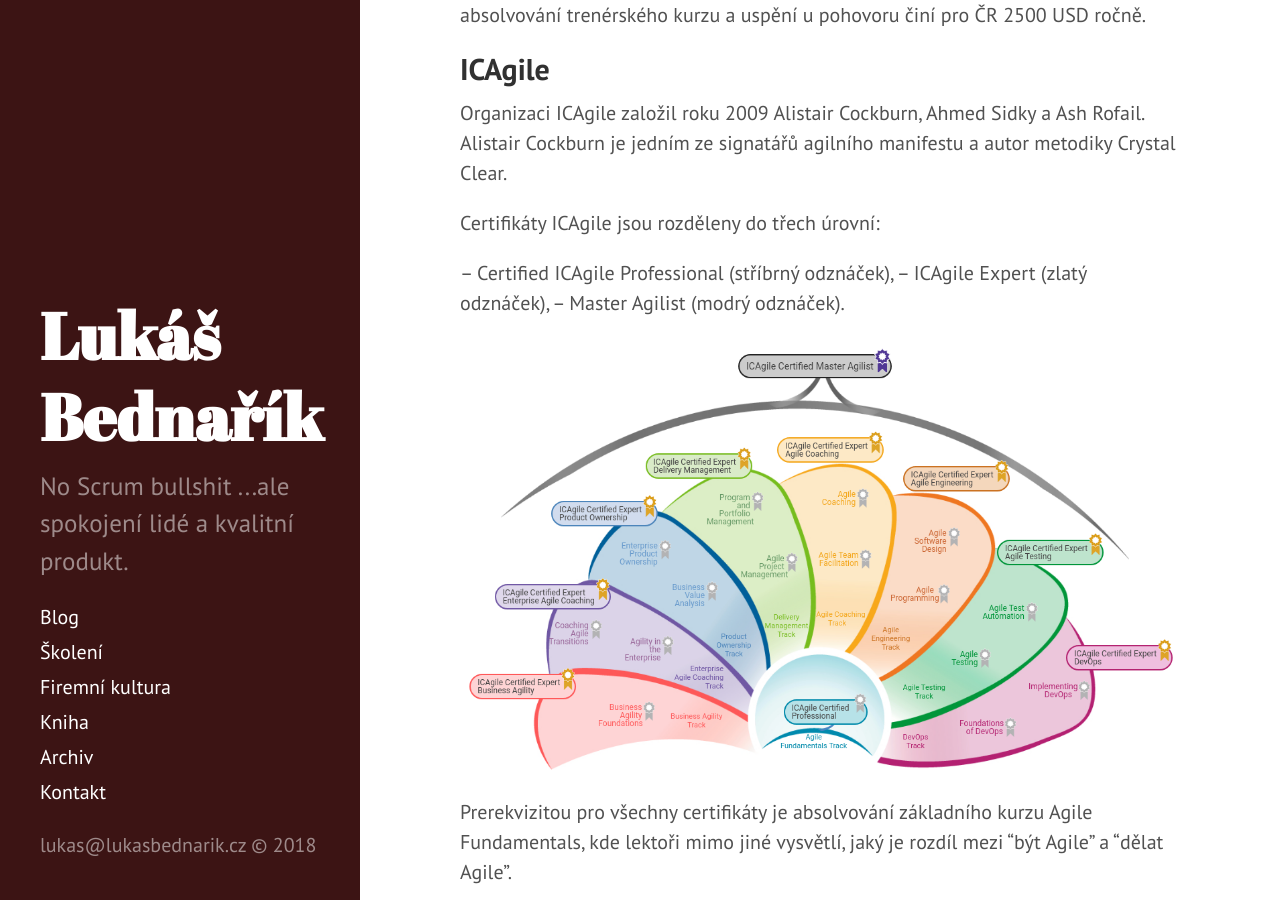
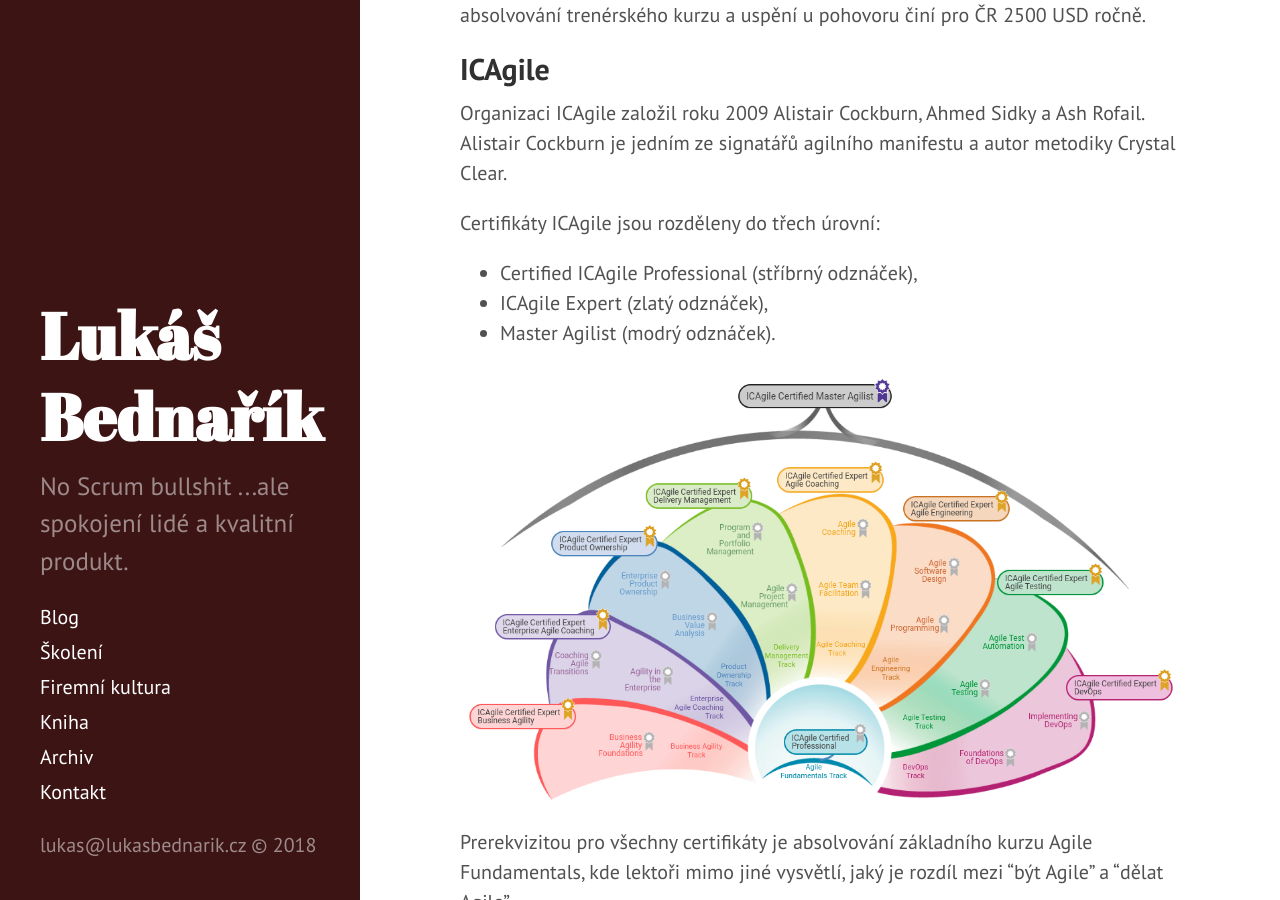
Before and after one commit to lukasbednarik/lukasbednarik.cz, a Jekyll site: the page built from _posts/2018-02-25-srovnani-scrum-certifikatu.md, in a window 1280 px wide and 900 px high, scrolled down 2938 px. Built offline with Jekyll 4.4.1, drawn with Linux system fonts in a browser that asks for light colours.

Commit message:
fixed markdown list

```diff
--- a/_posts/2018-02-25-srovnani-scrum-certifikatu.md
+++ b/_posts/2018-02-25-srovnani-scrum-certifikatu.md
@@ -75,9 +75,9 @@
 
 Certifikáty ICAgile jsou rozděleny do třech úrovní:
 
-– Certified ICAgile Professional (stříbrný odznáček),
-– ICAgile Expert (zlatý odznáček),
-– Master Agilist (modrý odznáček).
+- Certified ICAgile Professional (stříbrný odznáček),
+- ICAgile Expert (zlatý odznáček),
+- Master Agilist (modrý odznáček).
 
 ![Certifikace ICAgile]({{ site.url }}/assets/icagile-certifications.png)
 
```
